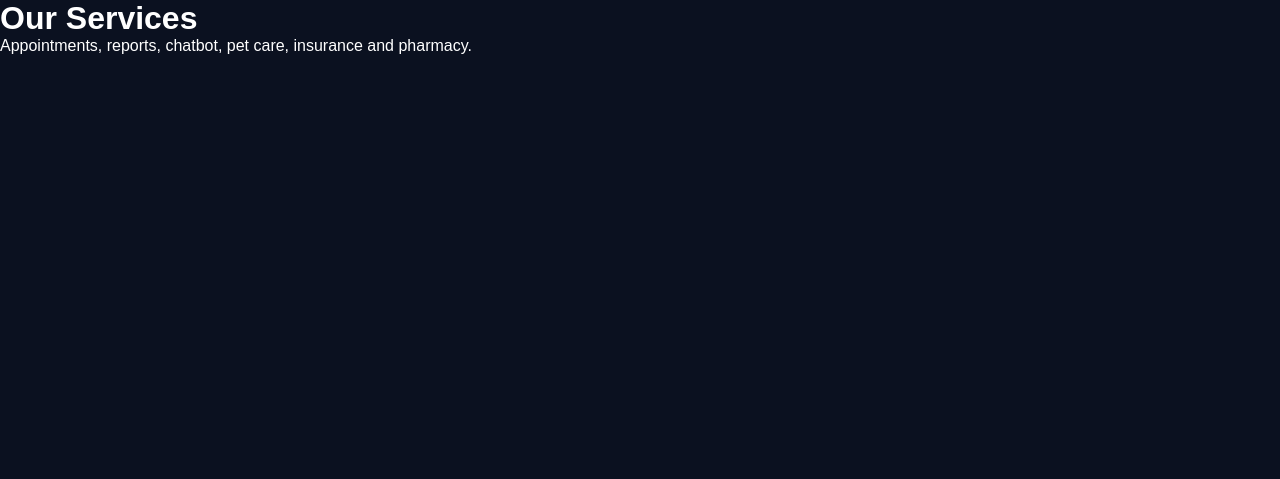
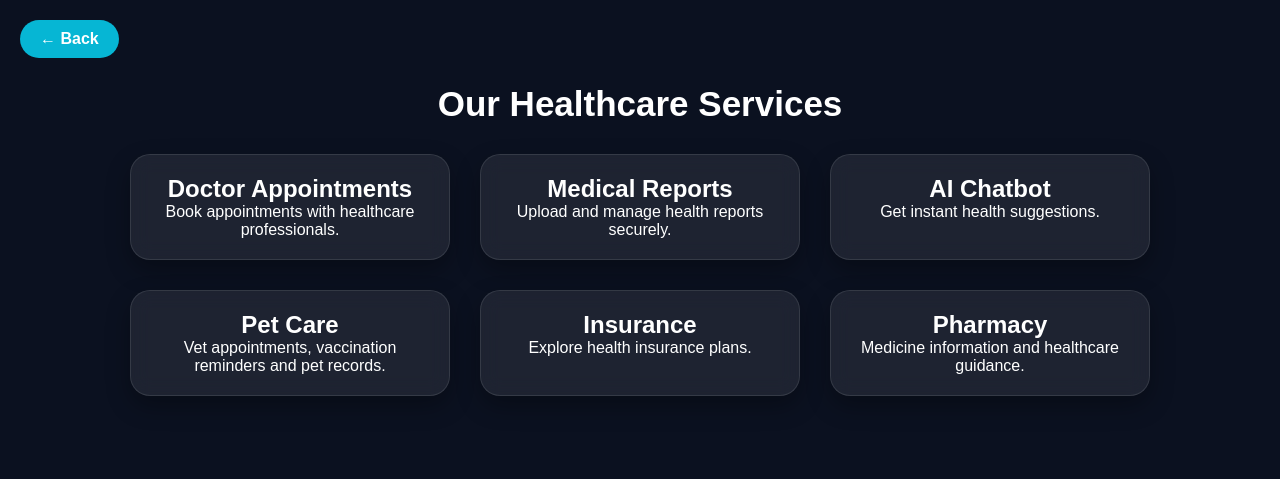
Before and after one commit to Tejaswini26308/MediCure-app, a Flask app: template templates/service.html in a window 1280 px wide. Shown: the top 479 px of the page. Run offline with Flask 3, Linux system fonts and the light colour scheme; the template is opened without the code that fills it, so the values that code supplies are empty.

Commit message:
Fixed services page

```diff
--- a/templates/service.html
+++ b/templates/service.html
@@ -1,8 +1,51 @@
+<!DOCTYPE html>
+<html lang="en">
 <head>
     <title>Services</title>
     <link rel="stylesheet" href="{{ url_for('static', filename='style.css') }}">
 </head>
+
 <body>
-    <h1>Our Services</h1>
-    <p>Appointments, reports, chatbot, pet care, insurance and pharmacy.</p>
+
+<a href="/" class="back-btn">← Back</a>
+
+<div class="dashboard-container">
+    <h1>Our Healthcare Services</h1>
+
+    <div class="card-container">
+
+        <div class="card">
+            <h2>Doctor Appointments</h2>
+            <p>Book appointments with healthcare professionals.</p>
+        </div>
+
+        <div class="card">
+            <h2>Medical Reports</h2>
+            <p>Upload and manage health reports securely.</p>
+        </div>
+
+        <div class="card">
+            <h2>AI Chatbot</h2>
+            <p>Get instant health suggestions.</p>
+        </div>
+
+        <div class="card">
+            <h2>Pet Care</h2>
+            <p>Vet appointments, vaccination reminders and pet records.</p>
+        </div>
+
+        <div class="card">
+            <h2>Insurance</h2>
+            <p>Explore health insurance plans.</p>
+        </div>
+
+        <div class="card">
+            <h2>Pharmacy</h2>
+            <p>Medicine information and healthcare guidance.</p>
+        </div>
+
+    </div>
+</div>
+
 </body>
+</html>
```
